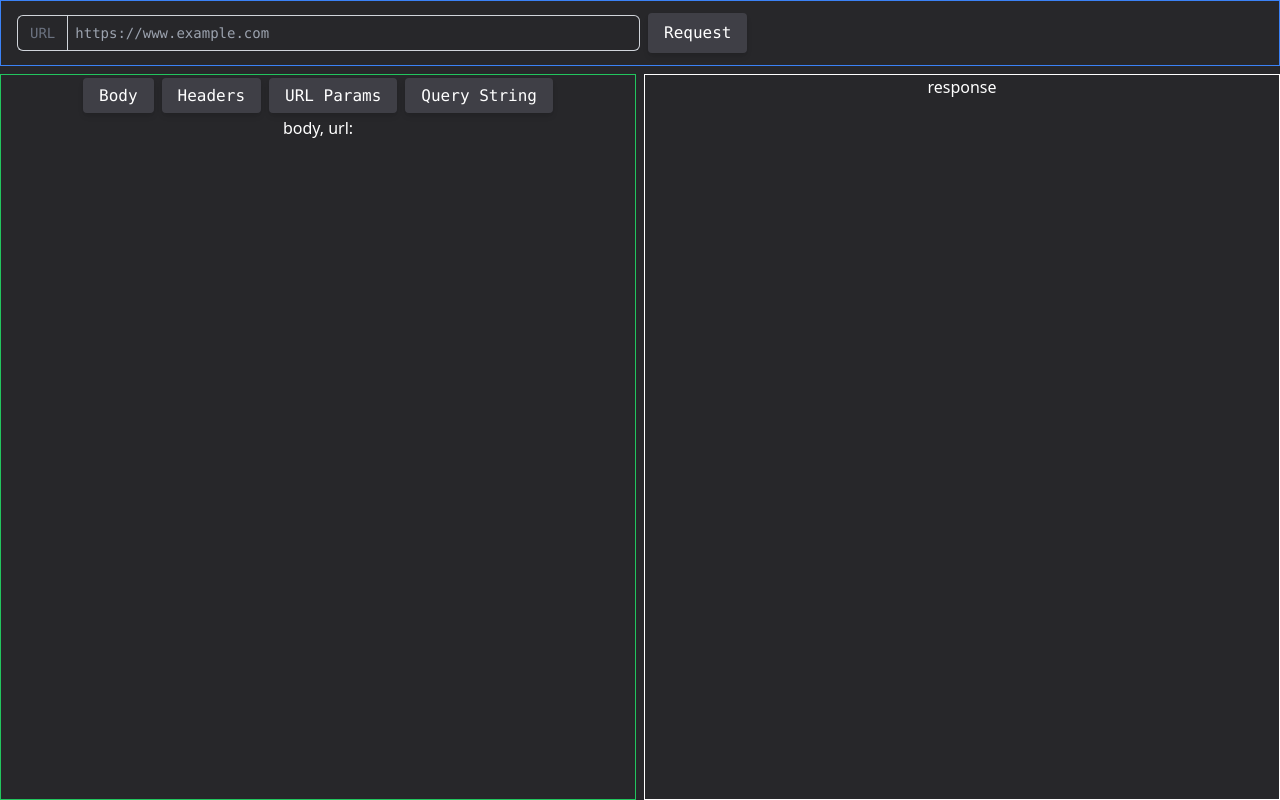
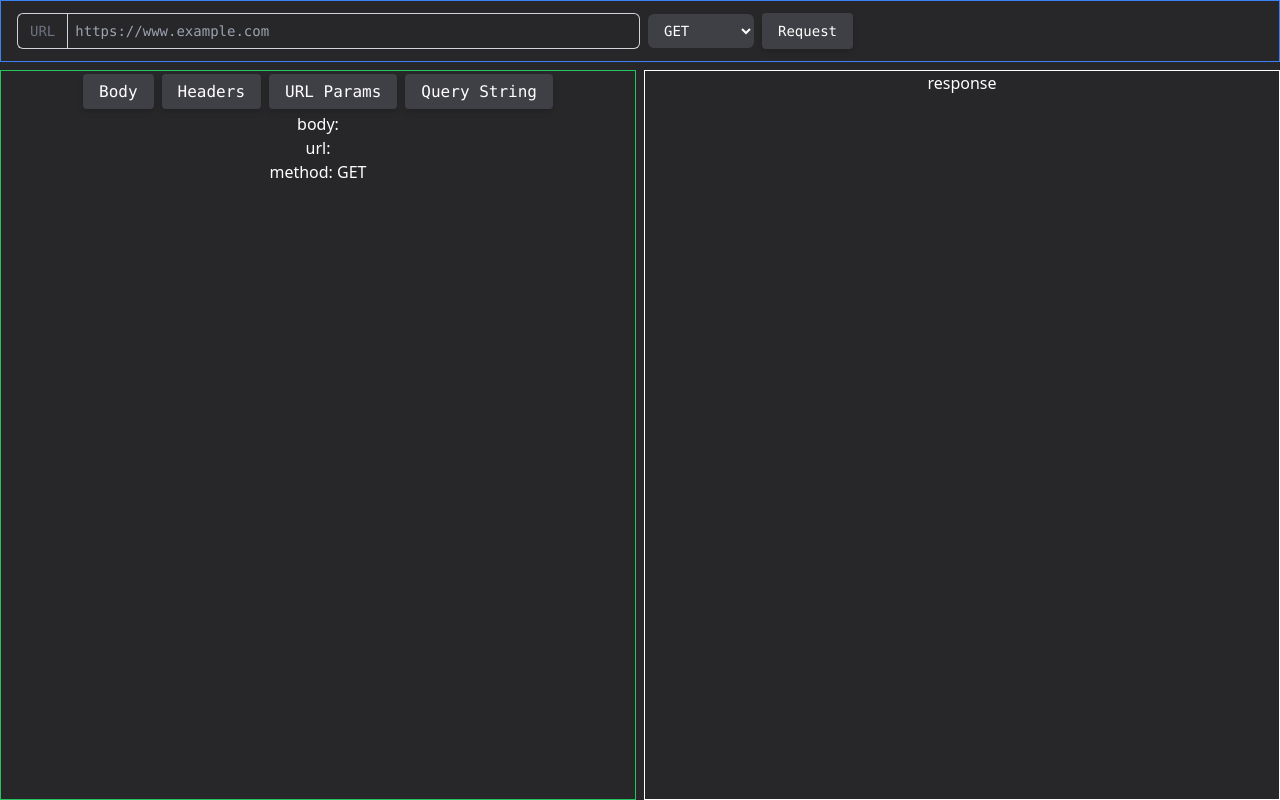
Before and after one commit to nsdeschenes/seeking, a SvelteKit app: page / in a window 1280 px wide. Built offline with nearby package versions, Linux system fonts and the light colour scheme.

Commit message:
add select for request method

```diff
--- a/src/components/TopBar/TopBar.svelte
+++ b/src/components/TopBar/TopBar.svelte
@@ -2,6 +2,7 @@
   import { options } from '@/stores';
 
   export let url = '';
+  let method: 'GET' | 'POST' = 'GET';
 </script>
 
 <div class="flex items-center gap-2 border border-blue-500 px-4 py-3">
@@ -21,12 +22,23 @@
       type="url"
       name="request-url"
       id="request-url"
-      class="block w-full min-w-0 flex-1 rounded-none rounded-r-md border-0 bg-transparent py-1.5 pl-2 text-white ring-1 ring-inset ring-gray-300 placeholder:text-gray-400 focus:ring-2 focus:ring-inset focus:ring-black sm:text-sm sm:leading-6 invalid:bg-red-500"
+      class="block w-full min-w-0 flex-1 rounded-none rounded-r-md border-0 bg-transparent py-1.5 pl-2 text-white ring-1 ring-inset ring-gray-300 placeholder:text-gray-400 invalid:bg-red-500 focus:ring-2 focus:ring-inset focus:ring-black sm:text-sm sm:leading-6"
       placeholder="https://www.example.com"
     />
   </div>
+  <select
+    bind:value={method}
+    on:change={() => {
+        options.update((data) => ({ ...data, method }));
+    }}
+    name="http-method"
+    class="w-fit rounded-md border-0 bg-zinc-700 py-2 pl-3 pr-10 font-mono text-white hover:cursor-pointer hover:bg-zinc-500 sm:text-sm sm:leading-6"
+  >
+    <option value="GET">GET</option>
+    <option value="POST">POST</option>
+  </select>
   <button
-    class="rounded bg-zinc-700 px-4 py-2 font-mono text-white shadow-md hover:cursor-pointer hover:bg-zinc-500 active:bg-zinc-600"
+    class="rounded bg-zinc-700 px-4 py-2 font-mono text-white shadow-md hover:cursor-pointer hover:bg-zinc-500 active:bg-zinc-600 sm:text-sm"
     >Request</button
   >
 </div>
--- a/src/routes/+page.svelte
+++ b/src/routes/+page.svelte
@@ -1,6 +1,9 @@
 <script lang="ts">
   import { options } from '@/stores';
   $: url = $options.url;
+  $: method = $options.method;
 </script>
 
-<p>body, url: {url}</p>
+<p>body:</p>
+<p>url: {url}</p>
+<p>method: {method}</p>
--- a/src/stores/options.ts
+++ b/src/stores/options.ts
@@ -3,6 +3,7 @@ import { writable } from 'svelte/store';
 const createOptions = () => {
   return writable({
     url: '',
+    method: 'GET',
   });
 };
 
```
